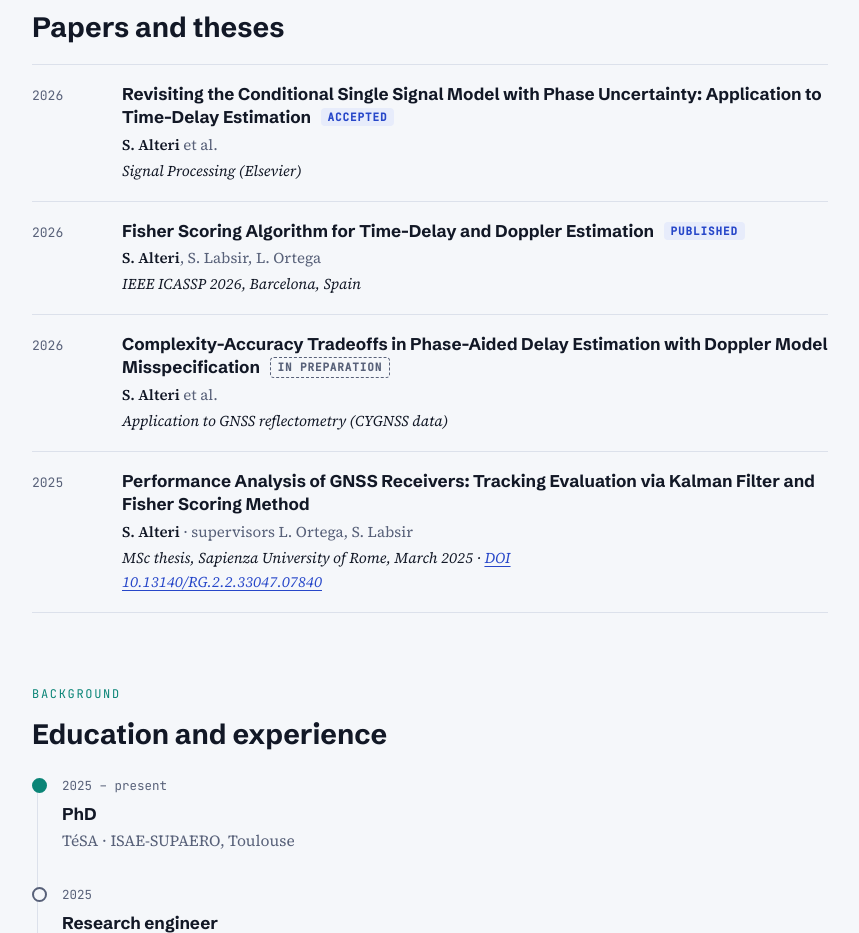
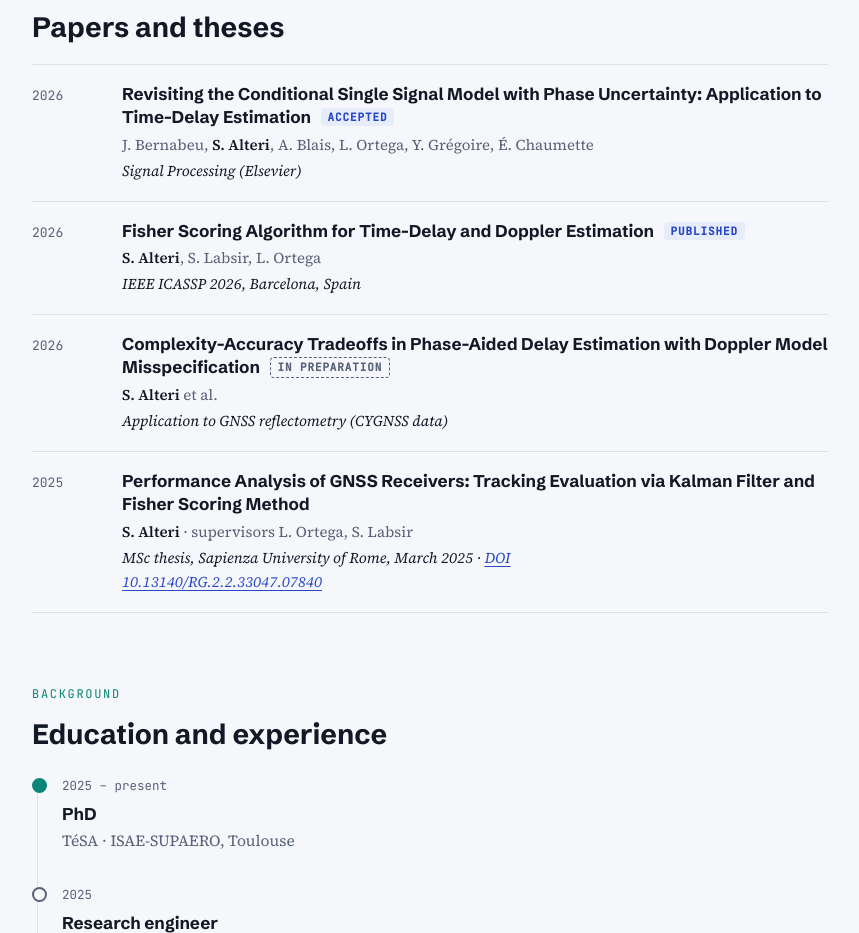
Before and after one commit to alterisamuele/alterisamuele.github.io, a plain HTML site: page index.html in a window 1280 px wide. Shown: the part 1923-2856 px from the top of the page, without its empty margins (372-1231 px from the left). Drawn offline with Linux system fonts and the light colour scheme.

Commit message:
Correct author list of Signal Processing paper

```diff
--- a/index.html
+++ b/index.html
@@ -206,7 +206,7 @@ footer{color:var(--muted);font-size:13.5px;border-top:1px solid var(--rule);padd
           <span class="yr">2026</span>
           <div>
             <p class="ttl">Revisiting the Conditional Single Signal Model with Phase Uncertainty: Application to Time-Delay Estimation <span class="tag pub-ok" data-i18n="st_acc"></span></p>
-            <p class="au"><b>S. Alteri</b> et al.</p>
+            <p class="au">J. Bernabeu, <b>S. Alteri</b>, A. Blais, L. Ortega, Y. Grégoire, É. Chaumette</p>
             <p class="ve">Signal Processing (Elsevier)</p>
           </div>
         </li>
```
